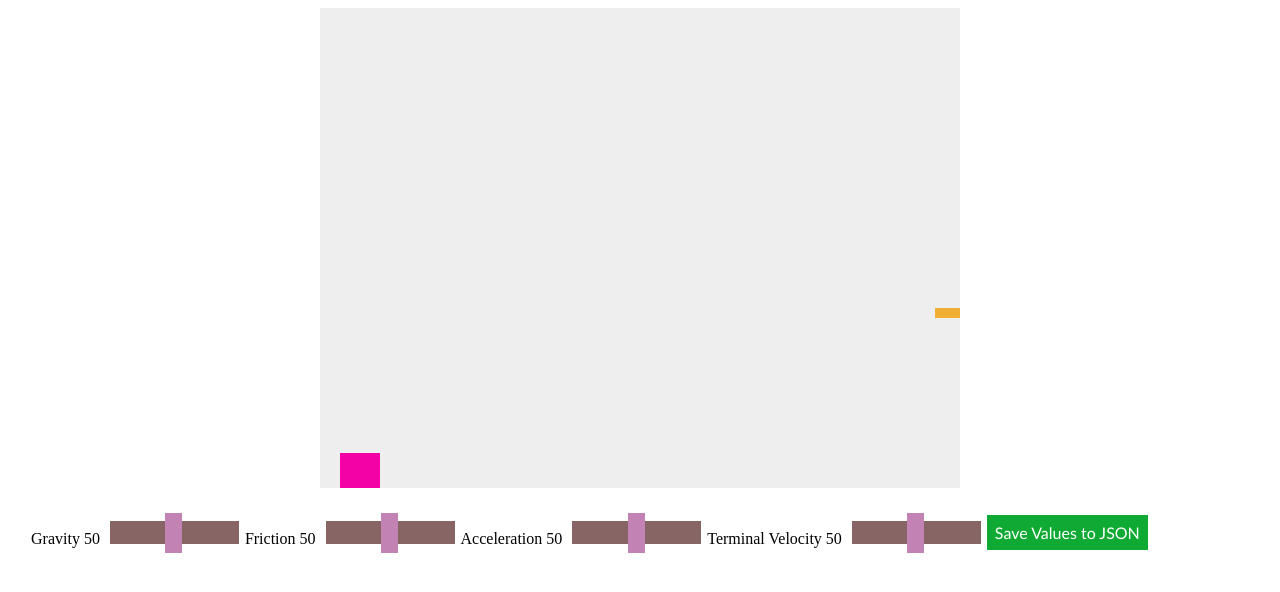
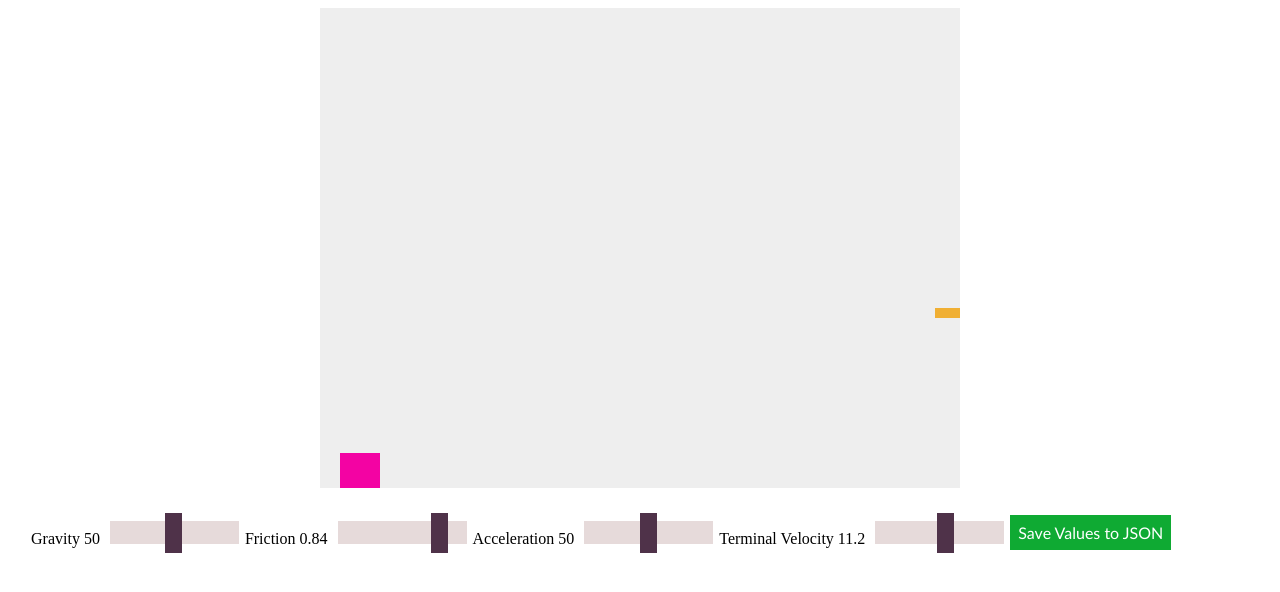
Before and after one commit to Passifi/Jumpman, a plain HTML site: page index.html in a window 1280 px wide. Drawn offline with Linux system fonts and the light colour scheme.

Commit message:
better devTools

```diff
--- a/index.html
+++ b/index.html
@@ -40,9 +40,9 @@
             -webkit-appearance: none;
             appearance: none;
             height: 23px;
-            background: #3a0000;
+            background: #e0d2d2;
             outline: none;
-            opacity: 0.6;
+            opacity: 0.8;
             -webkit-transition: .2s;
             transition: opacity 2.s;
         }
@@ -56,7 +56,7 @@
             appearance: none;
             width: 17px;
             height: 40px;
-            background: #9a3083;
+            background: #24001c;
         }
 
     </style>
@@ -83,14 +83,7 @@
     <div class="save-btn">
         Save Values to JSON
     </div>
-
-
-
-
-
-
 </div>
-
 
     <script src="main.js"></script>
 </body>
--- a/main.js
+++ b/main.js
@@ -8,12 +8,16 @@ const screen = document.getElementById("screen");
 let touchingTheGround = false;
 const ctx = screen.getContext("2d");
 const GRAVITY = 1;
-let terminal_velocity_x = 20;
+let terminal_velocity_x = 11.2;
 let terminal_velocity_y = 20;
 let x,y;
 const SCREEN_WIDTH = screen.width;
 const SCREEN_HEIGH = screen.height;
-let friction = 0.96;
+let friction = 0.84;
+document.getElementById("fricVal").textContent = friction;
+document.getElementById('friction').value = friction*100;
+document.getElementById("termVal").textContent = terminal_velocity_x;
+document.getElementById('terminal').value = terminal_velocity_x*5;
 
 setInterval(mainLoop,12)
 
```
